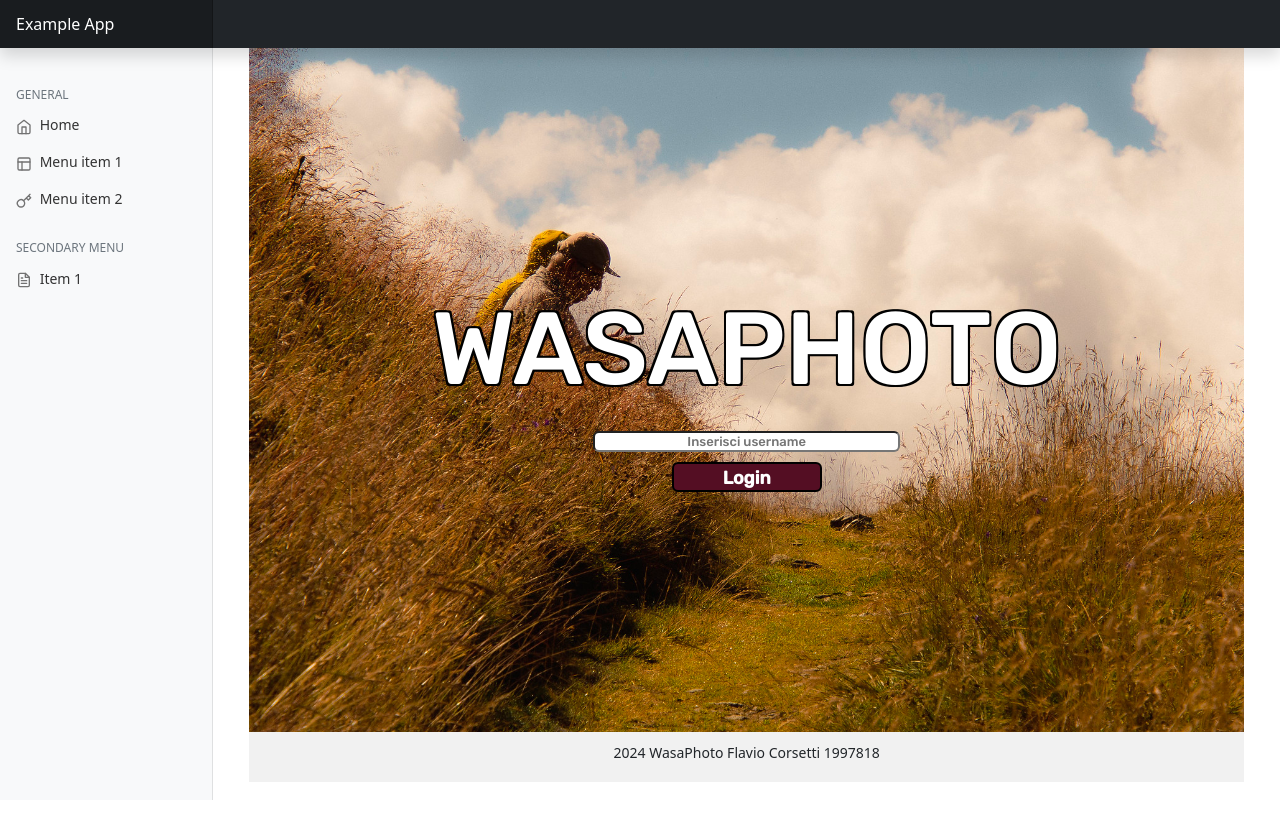
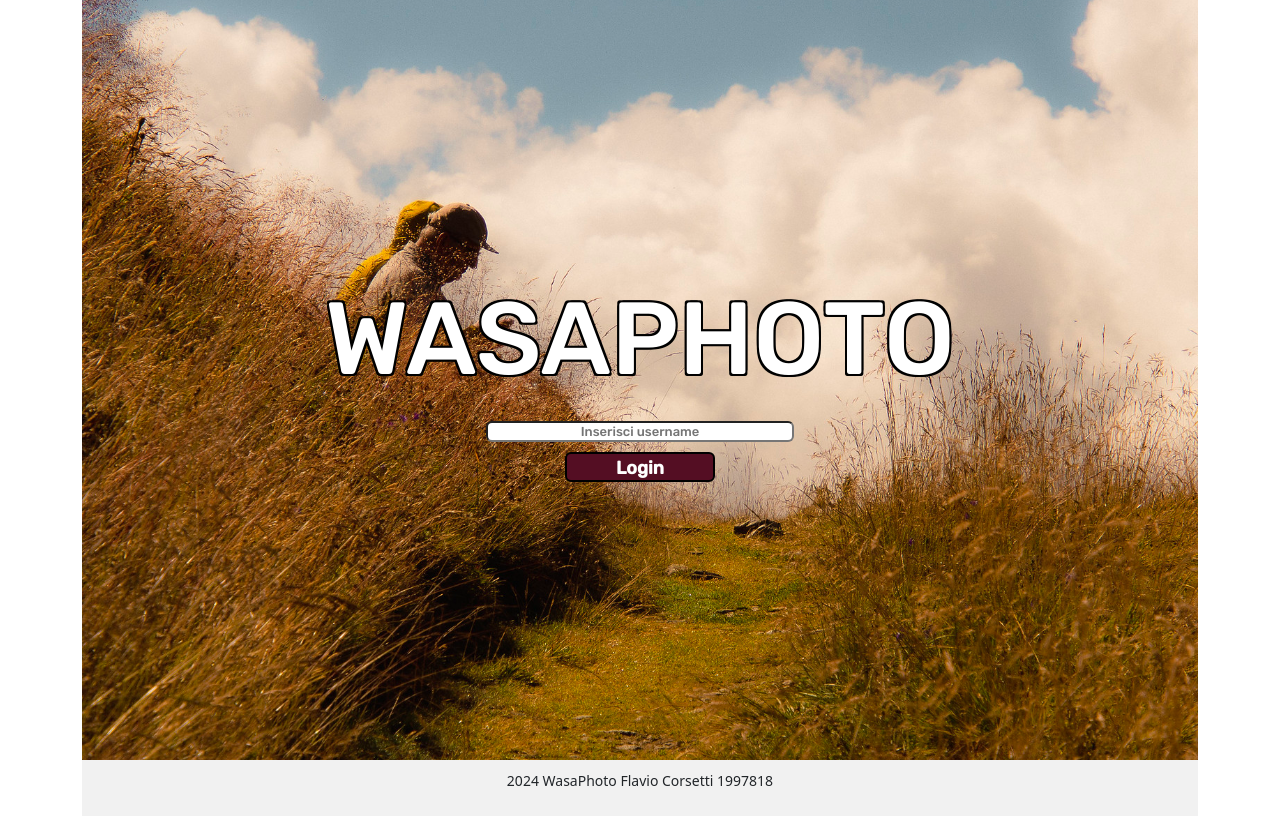
Before and after one commit to Obrigad0/WasaPhoto, a Vue app in the folder webui/: page /#/login in a window 1280 px wide. Built offline with nearby package versions, Linux system fonts and the light colour scheme; no server answers.

Commit message:
risolti errori

```diff
--- a/webui/src/App.vue
+++ b/webui/src/App.vue
@@ -2,65 +2,23 @@
 import { RouterLink, RouterView } from 'vue-router'
 </script>
 <script>
-export default {}
+export default {
+
+	mounted(){
+      if(!localStorage.getItem("token")){
+        console.log("Non sei loggato")
+        this.$router.replace("/login")
+      }else{
+        console.log("Questo è il tuo token: "+localStorage.getItem("token"))
+      }
+    }
+}
 </script>
 
 <template>
-
-	<header class="navbar navbar-dark sticky-top bg-dark flex-md-nowrap p-0 shadow">
-		<a class="navbar-brand col-md-3 col-lg-2 me-0 px-3 fs-6" href="#/">Example App</a>
-		<button class="navbar-toggler position-absolute d-md-none collapsed" type="button" data-bs-toggle="collapse" data-bs-target="#sidebarMenu" aria-controls="sidebarMenu" aria-expanded="false" aria-label="Toggle navigation">
-			<span class="navbar-toggler-icon"></span>
-		</button>
-	</header>
-	<div class="container-fluid">
-		<div class="row">
-			<nav id="sidebarMenu" class="col-md-3 col-lg-2 d-md-block bg-light sidebar collapse">
-				<div class="position-sticky pt-3 sidebar-sticky">
-					<h6 class="sidebar-heading d-flex justify-content-between align-items-center px-3 mt-4 mb-1 text-muted text-uppercase">
-						<span>General</span>
-					</h6>
-					<ul class="nav flex-column">
-						<li class="nav-item">
-							<RouterLink to="/" class="nav-link">
-								<svg class="feather"><use href="/feather-sprite-v4.29.0.svg#home"/></svg>
-								Home
-							</RouterLink>
-						</li>
-						<li class="nav-item">
-							<RouterLink to="/link1" class="nav-link">
-								<svg class="feather"><use href="/feather-sprite-v4.29.0.svg#layout"/></svg>
-								Menu item 1
-							</RouterLink>
-						</li>
-						<li class="nav-item">
-							<RouterLink to="/link2" class="nav-link">
-								<svg class="feather"><use href="/feather-sprite-v4.29.0.svg#key"/></svg>
-								Menu item 2
-							</RouterLink>
-						</li>
-					</ul>
-
-					<h6 class="sidebar-heading d-flex justify-content-between align-items-center px-3 mt-4 mb-1 text-muted text-uppercase">
-						<span>Secondary menu</span>
-					</h6>
-					<ul class="nav flex-column">
-						<li class="nav-item">
-							<RouterLink :to="'/some/' + 'variable_here' + '/path'" class="nav-link">
-								<svg class="feather"><use href="/feather-sprite-v4.29.0.svg#file-text"/></svg>
-								Item 1
-							</RouterLink>
-						</li>
-					</ul>
-				</div>
-			</nav>
-
-			<main class="col-md-9 ms-sm-auto col-lg-10 px-md-4">
-				<RouterView />
-			</main>
-		</div>
-	</div>
+	<main class="">
+		<RouterView />
+	</main>
 </template>
-
 <style>
 </style>
--- a/webui/src/components/CommentsPreview.vue
+++ b/webui/src/components/CommentsPreview.vue
@@ -48,10 +48,8 @@ export default {
 
     async idToName(){
         try {
-          console.log("id di chi ha commentato 2 : "+this.uId)
           let response = await this.$axios.get("/user/"+ this.uId)
           this.nomeAutoreCommento = response.data.name
-          console.log("nome di chi ha commentato: "+this.nomeAutoreCommento)
         }catch (e){
             this.errore = "{"+ e +"}"
             console.log(errore)
@@ -59,14 +57,9 @@ export default {
     }
   },
 
-  mounted(){
+  async mounted(){
     this.tokenn = localStorage.getItem("token")
-    this.idToName()
-    console.log("nuovo commento!, id :"+this.cId)
-    console.log("id di chi ha commentato 1 : "+this.uId)
-    console.log("il commento : "+this.testo)
-
-    //console.log(this.testo)
+    await this.idToName()
   }
 }
 </script>
--- a/webui/src/components/ImageStructure.vue
+++ b/webui/src/components/ImageStructure.vue
@@ -100,12 +100,9 @@ export default {
               this.comments.unshift(com)
             }
             this.comment = ''
-            console.log("Array di commenti: "+this.comments)
-            console.log("pushato, chi ha commentato "+com.commenter)
           }
       }catch (e){
             this.errore = "{ "+ e +" }"
-            console.log("Errore nel caricamento del commento:"+this.errore)
       }
 
     },
@@ -135,30 +132,15 @@ export default {
         //funzione
       try{
         this.token = localStorage.getItem('token')
-        //this.likes = this.like
-        console.log("like ricevuti :"+this.like)
         this.likes = this.like != null ? this.like : []
-        console.log("lista like alla foto:"+this.likes)
         this.comments = this.commenti != null ? this.commenti : []
-        //console.log(this.comments)
         this.isP = this.isProfile
+
         if(!this.isP){
           this.nomeAutore = await this.idToNameAutore(this.autore)
         }
-        console.log("il nome è:"+this.nomeAutore)
         this.descrizione = this.desc != null ? this.desc : ""
-
-        console.log("id dell'immagine"+this.iId)
-        console.log("url?:::"+__API_URL__)
         this.imageUrl = __API_URL__+ "/user/"+this.autore+"/images/"+this.iId
-        //const response = await axios.get("/user/"+this.autore+"/images/"+this.iId);
-        //this.imageUrl = response.data.file;
-        //this.imageInfo = response.data.info;
-
-
-
-        //get image, ritorna anche le informazioni dell'immagine, ma prendo solo il file mandato
-        //this.imageUrl = __API_URL__+ "/user/"+this.autore+"/images/"+this.iId
 
         if(this.isLike()){
           this.isLiked = true
@@ -214,8 +196,9 @@ export default {
   async mounted(){
     await this.getPost();
     if(this.likes !== null){
+      //traduce tutti gli id degli utenti in nomi
       for (let i = 0; i < this.likes.length; i++) {
-          await  this.idToName(this.likes[i])
+          await this.idToName(this.likes[i])
     }}
 
   }
@@ -265,14 +248,14 @@ export default {
         <button @click="toComment()" >post</button>
       </div>
     </div>
-    <div v-if="likeP" class="commenti">
+    <div v-show="likeP" class="commenti">
 
-    <div  class="testo">
-        <p class="cambiacolore" v-for="(like, index) in nomiLike" :key="index" :id="like.id" @click="goToProfileComm(like.id)"> {{ like.nome }} </p>
-      </div>
-      <div class="com2">
-          <button @click="toLikes()">post</button>
-      </div>
+      <div  class="testo">
+          <p class="cambiacolore" v-for="(like, index) in nomiLike" :key="index" :id="like.id" @click="goToProfileComm(like.id)"> {{ like.nome }} ha messo like</p>
+        </div>
+        <div class="com2">
+            <button @click="toLikes()">post</button>
+        </div>
     </div>
   </div>
   </template>
--- a/webui/src/components/LoadImage.vue
+++ b/webui/src/components/LoadImage.vue
@@ -8,7 +8,6 @@ export default {
     methods: {
 
       async creaPost(){
-          console.log("qui1")
 
           let fileCaricato = document.getElementById('file')
           //let descrizione = document.getElementById('descrizione')
@@ -24,22 +23,17 @@ export default {
               formData.append('file',fileCaricato);
               formData.append('descrizione', this.descrizione);
 
-              //reader.onload = async () => {
                   await this.$axios.post("/user/"+this.$route.params.idUser+"/images", formData, {
                       headers: {
                       'Content-Type': 'multipart/form-data',
                       },
                   })
 
-             // };
-
           }else{
               //errore file non inserito
               console.log("errore file non inserito")
           }
-          console.log("qui2")
           location.reload(true)
-
 
       }
   }
--- a/webui/src/components/PageComponents.vue
+++ b/webui/src/components/PageComponents.vue
@@ -28,10 +28,10 @@
 
     mounted(){
       if(!localStorage.getItem("token")){
-        console.log("Non sei loggato!!!")
+        console.log("Non sei loggato")
         this.$router.replace("/login")
       }else{
-      console.log("Questo è il tuo token:"+localStorage.getItem("token"))
+        console.log("Questo è il tuo token: "+localStorage.getItem("token"))
       }
     }
 
@@ -52,7 +52,7 @@
             <button class="cerca" @click="toSearch()" style="padding: 2px 8px; background-color: #734f59; color: #fff; border: none; cursor: pointer;">find</button>
         </div>
       </div>
-      <div class="box" style="height: 80vh; background-color: white;">
+      <div class="box" style="height: 84vh; background-color: white;">
         <slot></slot>
       </div>
       <div class="box" style="height: 50px; padding-top: 10px;background-color: #f1f1f1;" >
--- a/webui/src/views/ErrorPage.vue
+++ b/webui/src/views/ErrorPage.vue
@@ -11,9 +11,6 @@ export default {
       PageComponents,
     },
 
-    toHome(){
-        this.$router.replace("/home")
-    },
 }
 </script>
 
--- a/webui/src/views/Home.vue
+++ b/webui/src/views/Home.vue
@@ -7,7 +7,7 @@ export default {
   data: function() {
 		return {
         arrayDiPost: [],
-        nome: 'giusepe',
+        nome: '',
         }
     },
 
@@ -22,7 +22,7 @@ export default {
 
             let response = await this.$axios.get("/user/"+localStorage.getItem("token")+"/following/");
             let data = response.data
-            console.log("ecco come' la struttura dello stream"+data)
+
             //let user = data.utente; non servono
             // e' un array di immagini
             this.arrayDiPost = data.ultimaImmagine;
@@ -33,8 +33,8 @@ export default {
       }
     },
 
-    mounted(){
-      this.getMyStream()
+    async mounted(){
+      await this.getMyStream()
     }
 
 }
--- a/webui/src/views/Login.vue
+++ b/webui/src/views/Login.vue
@@ -26,7 +26,6 @@ export default {
         //ci spostiamo nella pagina principale di wasaphoto, ovvero la pagina dello stream dell'utente
         this.$router.replace("/home")
 
-        //this.$emit('updatedLoggedChild',true)
         console.log("Tutto ok, loggato");
       } catch(e){
             //cattura l'errore tornato dal server
@@ -79,8 +78,8 @@ body,html {
 
 
 .container{
-    height: 90vh;
-    margin: 0;
+    height: 100vh;
+    width: 100vw;
     border-radius: 6px;
 
 }
--- a/webui/src/views/ProfilesList.vue
+++ b/webui/src/views/ProfilesList.vue
@@ -8,9 +8,6 @@ export default {
             typeOfSearch: null,
             query: "",
             users: [], //array utenti
-            //{ username: 'Utente1', follower: 100, following: 50 },
-            //{ username: 'Utente2', follower: 150, following: 75 },
-            //{ username: 'Utente3', follower: 80, following: 40 },
         }
     },
 
@@ -45,7 +42,8 @@ export default {
         this.users = response.data != null ? response.data : [] //attenzione da cambiare
       },
 
-      async getProfilesFollow(){
+      //FUNZIONE NON UTILIZZABILE
+      /*async getProfilesFollow(){
         //prende i profili seguiti
         let response = await this.$axios.get("/user/"+localStorage.getItem("token")+"/following/"); //cambiare
               if (response.status === 401 || response.status === 500){
@@ -55,6 +53,7 @@ export default {
               }
         this.users = response.data.utente != null ? response.data.utente : [] //attenzione da cambiare
       },
+      */
 
   },
 
@@ -63,12 +62,9 @@ export default {
     console.log("Ecco la query "+this.query)
     if(this.query == "@ban"){
       await this.getProfilesBan()
-    }else if(this.query == "@follow"){
-      await this.getProfilesFollow()
     }else{
       await this.getProfilesSearch()
     }
-    console.log(this.users)
   }
 };
 
```
Also changed, not shown: webui/src/views/Profile.vue (+23 -24 lines).
